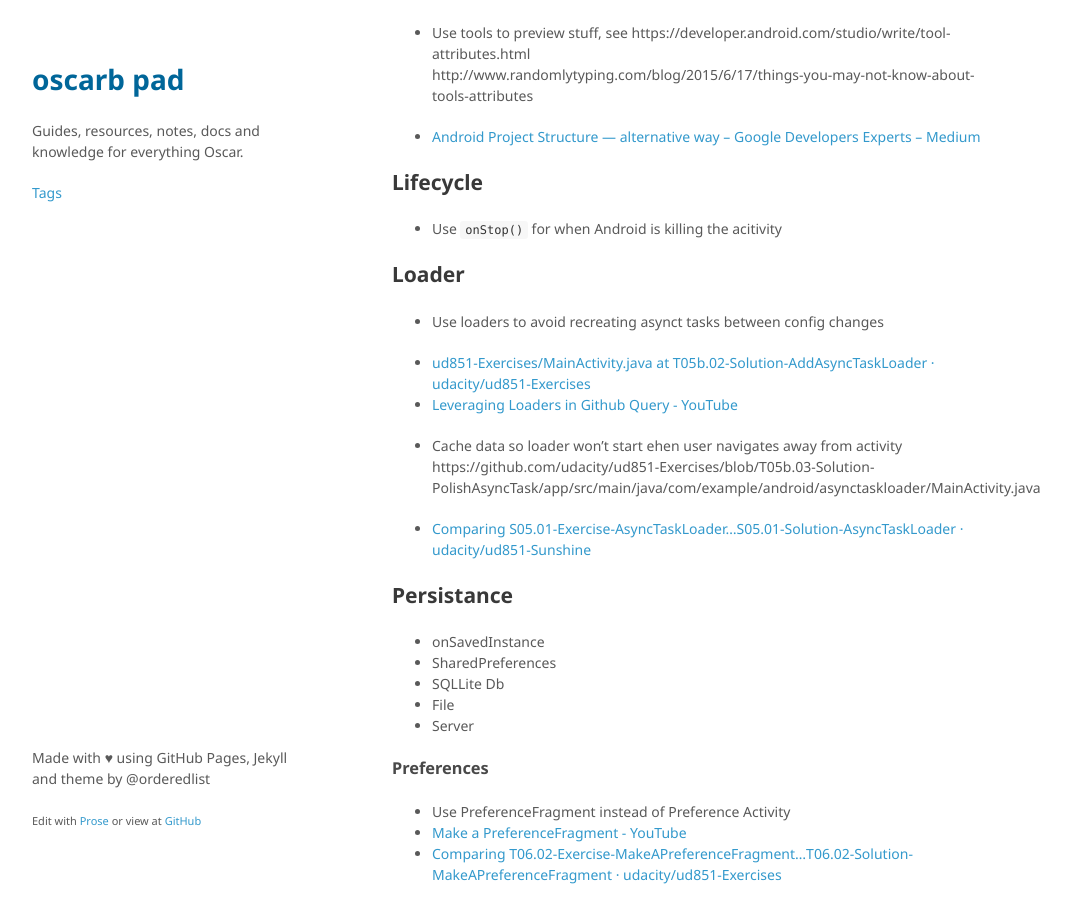
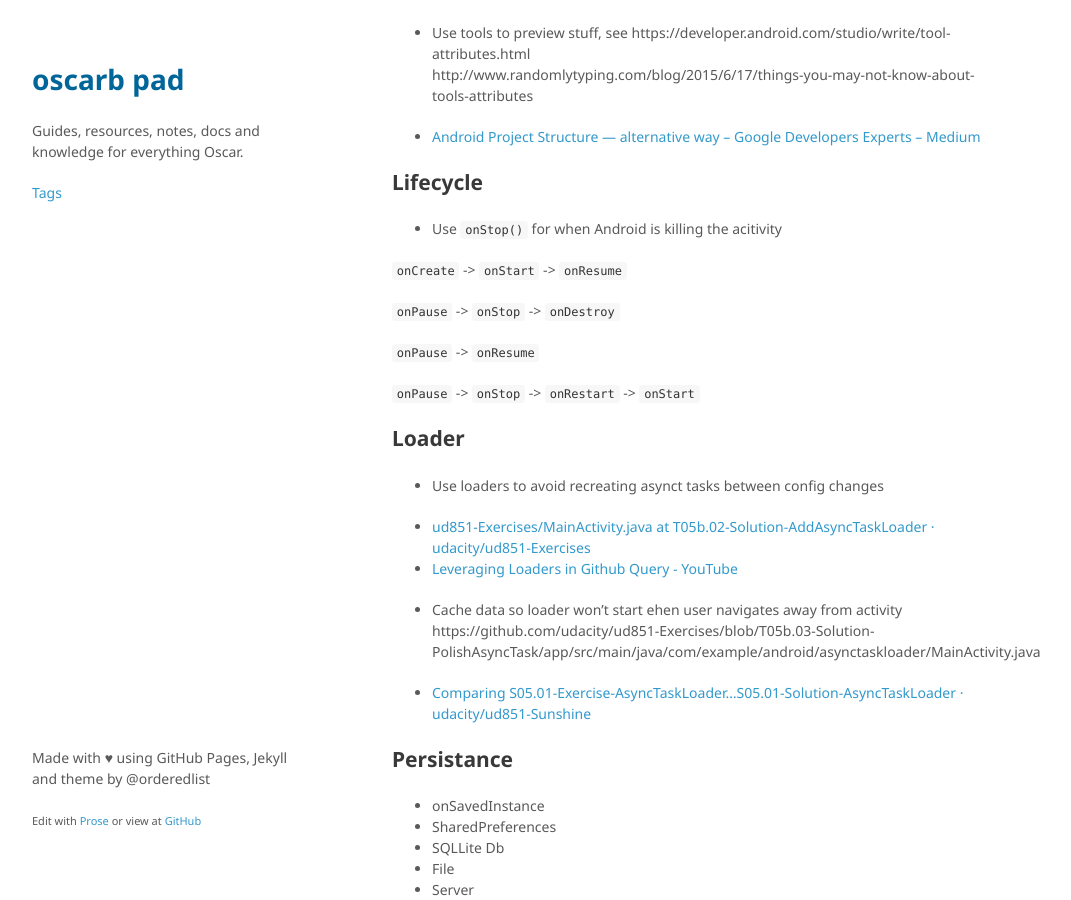
Before and after one commit to oscarb/pad, a Jekyll site: the page built from _docs/android-development-notes.md, in a window 1280 px wide and 900 px high, scrolled down 501 px. Shown: the whole window, without its empty margins (128-1199 px from the left). Built offline with Jekyll 4.4.1, drawn with Linux system fonts in a browser that asks for light colours; some web fonts are replaced.

Commit message:
Updated android-development-notes.md

```diff
--- a/_docs/android-development-notes.md
+++ b/_docs/android-development-notes.md
@@ -32,6 +32,16 @@ http://www.randomlytyping.com/blog/2015/6/17/things-you-may-not-know-about-tools
 
 * Use `onStop()` for when Android is killing the acitivity
 
+`onCreate` -> `onStart` -> `onResume`
+
+`onPause` -> `onStop` -> `onDestroy`
+
+`onPause` -> `onResume`
+
+`onPause` -> `onStop` -> `onRestart` -> `onStart`
+
+
+
 ## Loader
 
 * Use loaders to avoid recreating asynct tasks between config changes
```
